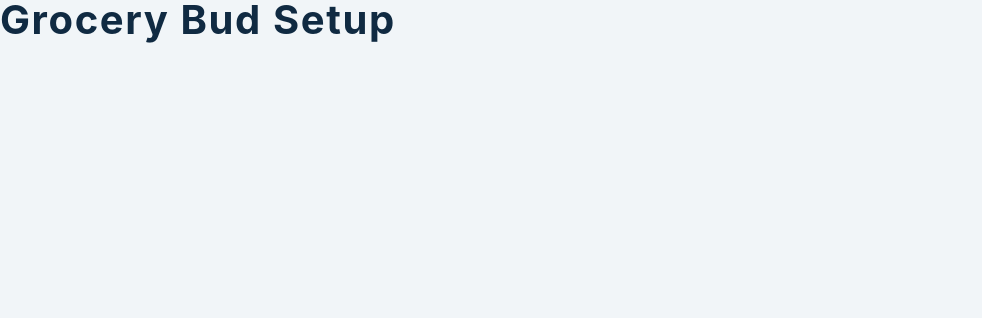
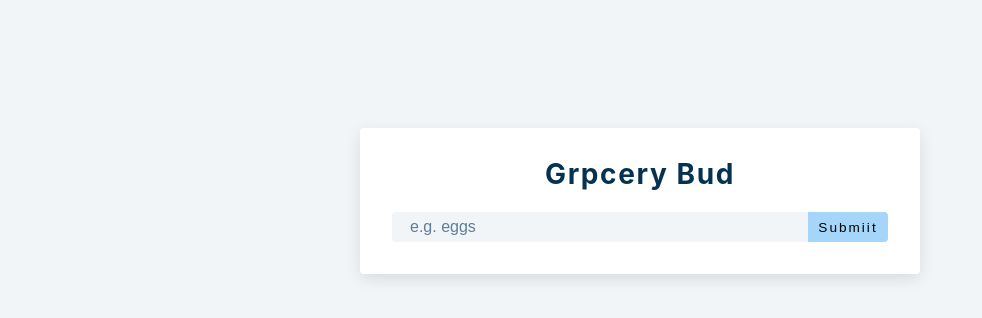
Before and after one commit to Veronchi/grocery-bud, a React (Create React App) app: page / in a window 1280 px wide. Shown: the top 318 px of the page, without its empty margins (0-982 px from the left). Built offline with nearby package versions, Linux system fonts and the light colour scheme.

Commit message:
implement form with store input value at the state

```diff
--- a/src/App.js
+++ b/src/App.js
@@ -3,7 +3,28 @@ import List from './List'
 import Alert from './Alert'
 
 function App() {
-  return <h2>grocery bud setup</h2>
+  const [inputValue, setInputValue] = useState('')
+
+  const handleSubmit = (e) => {
+    e.preventDefault();
+  }
+
+  return (
+    <section className='section-center'>
+      <form className='grocery-form' onSubmit={(e) => handleSubmit(e)}>
+        <h3>grpcery bud</h3>
+        <div className='form-control'>
+          <input
+            type='text' className='grocery'
+            placeholder='e.g. eggs'
+            value={inputValue}
+            onChange={(e) => setInputValue(e.target.value)}
+          />
+          <button type='submit' className='submit-btn'>submiit</button>
+        </div>
+      </form>
+    </section>
+  )
 }
 
 export default App
```
